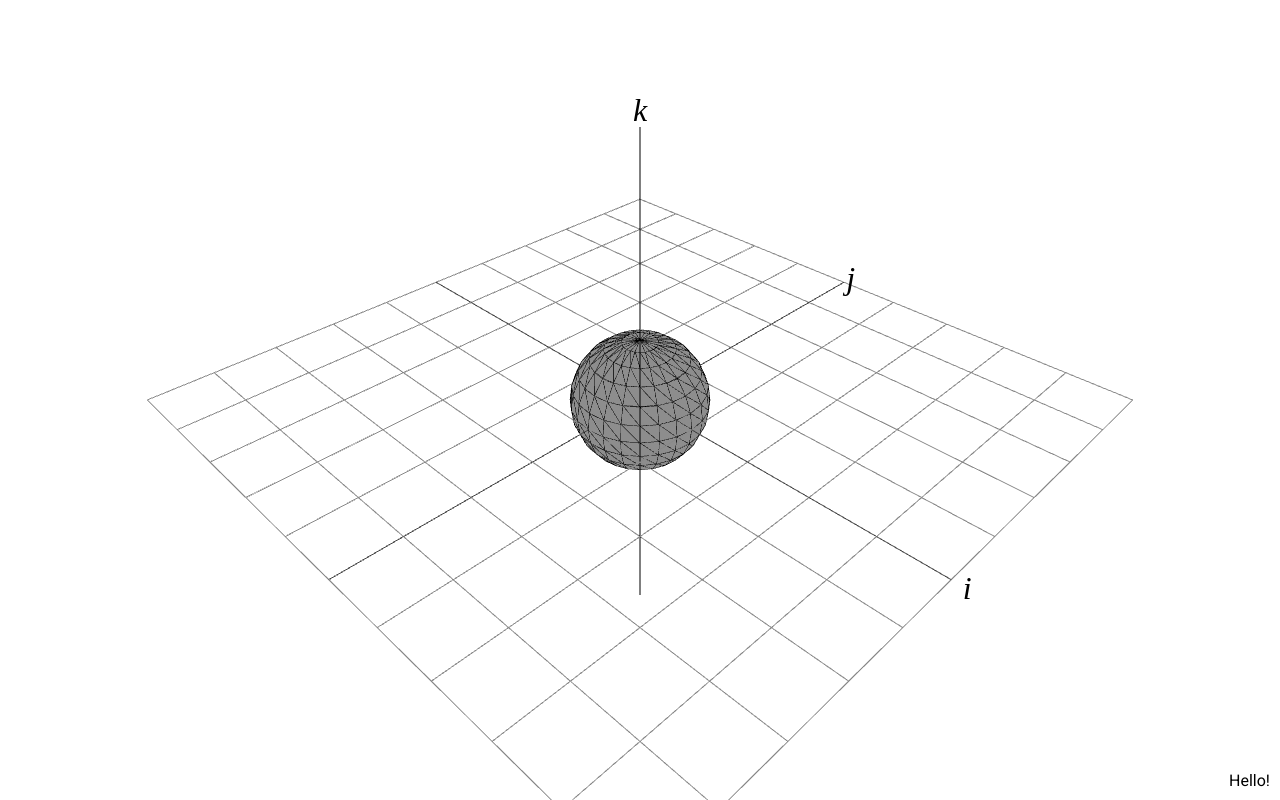
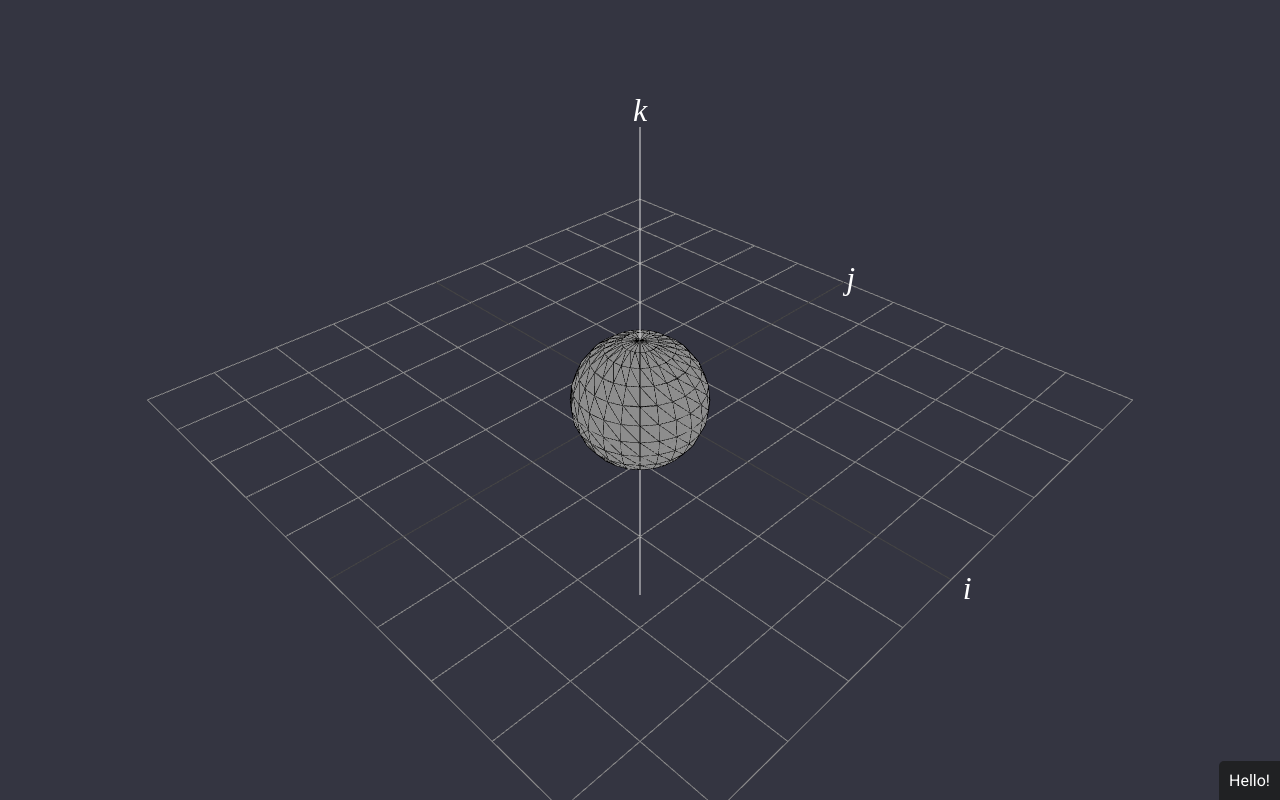
Before and after one commit to HKanwal/quaternions, a React (Vite) app: page / in a window 1280 px wide. Built offline with nearby package versions, Linux system fonts and the light colour scheme; a web font is replaced by a local one.

Commit message:
Swap color scheme

```diff
--- a/src/App.css
+++ b/src/App.css
@@ -7,7 +7,7 @@
 }
 
 .label {
-  color: black;
+  color: white;
   font-size: 32px;
   font-family: "Computer Modern Serif", serif;
   font-style: italic;
--- a/src/App.tsx
+++ b/src/App.tsx
@@ -76,14 +76,14 @@ function App() {
   return (
     <>
       <div id="canvas-container">
-        <Canvas camera={camera} scene={scene}>
+        <Canvas camera={camera} scene={scene} style={{ background: "#343541" }}>
           <WireframeSphere />
           <Line
             points={[
               [0, -4, 0],
               [0, 4, 0],
             ]}
-            color="black"
+            color="white"
           />
 
           <gridHelper args={[10, 10]} />
--- a/src/index.css
+++ b/src/index.css
@@ -3,6 +3,13 @@
 
 :root {
   font-family: Roboto, "Helvetica Neue", sans-serif;
+
+  /** Color palette */
+  --white: #ececf1;
+  --light: #40414f;
+  --medium: #343541;
+  --medium-tinted: #3e3f4b;
+  --dark: #202123;
 }
 
 body {
--- a/src/styles/Controls.module.css
+++ b/src/styles/Controls.module.css
@@ -2,6 +2,8 @@
   position: absolute;
   bottom: 0;
   right: 0;
-  background-color: white;
+  background-color: var(--dark);
   padding: 10px;
+  color: white;
+  border-radius: 5px 0 0 0;
 }
```
